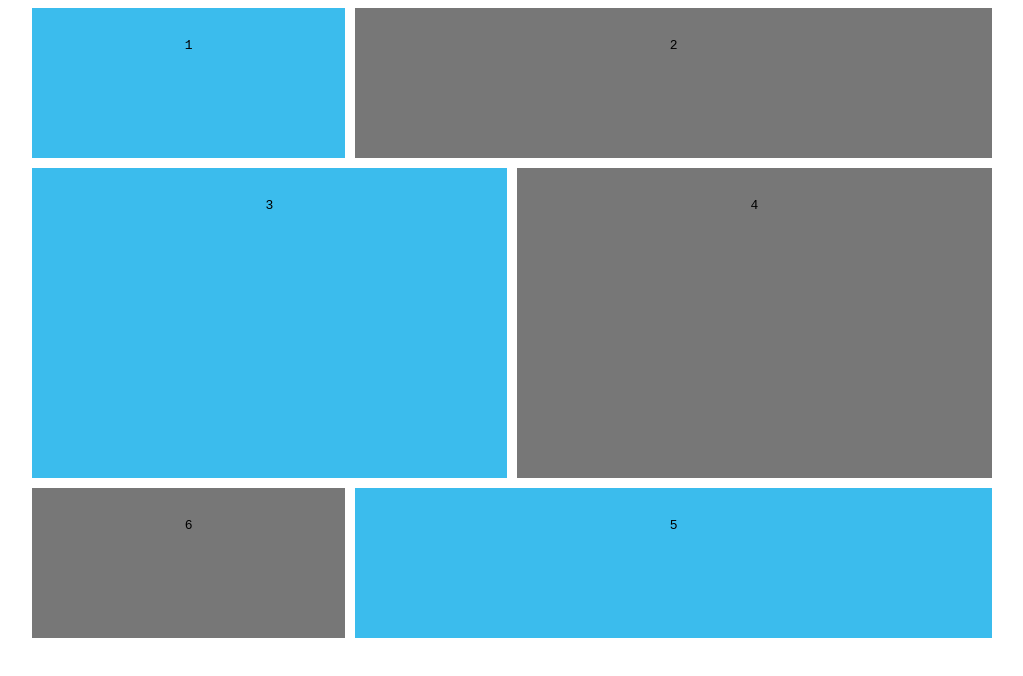
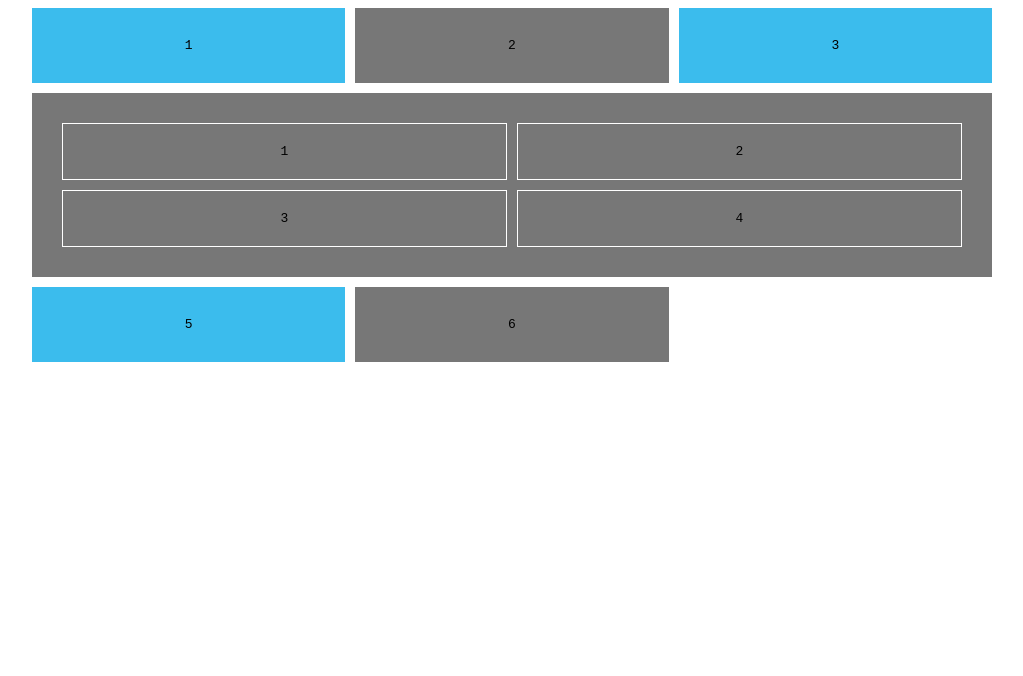
Before and after one commit to rtjae1/wryanNetNinjaGrid, a plain HTML site: page index.html in a window 1280 px wide. Shown: the whole page, without its empty margins (128-1151 px from the left). Drawn offline with Linux system fonts and the light colour scheme.

Commit message:
nested grid

```diff
--- a/assets/css/styles.css
+++ b/assets/css/styles.css
@@ -5,8 +5,7 @@ body {
 }
 #content {
   display: grid;
-    grid-template-columns: repeat(6, 1fr);
-    grid-template-rows: repeat(4, minmax(150px, auto));
+  grid-template-columns: repeat(3, 1fr);
   grid-gap: 10px;
   max-width: 960px;
   margin: 0 auto;
@@ -18,24 +17,14 @@ body {
 #content div:nth-child(even) {
   background: #777;
 }
-.one {
-    grid-column: 1/3;
+.nested {
+  display: grid;
+  grid-template-columns: 1fr 1fr;
+  grid-gap: 10px;
+  grid-column: span 3;
 }
-.two {
-    grid-column: 3/7;
+.nested p {
+  border: 1px solid #fff;
+  padding: 20px;
+  margin: 0;
 }
-.three {
-    grid-column: 1/4;
-    grid-row: 2/4;
-}
-.four {
-    grid-column: 4/7;
-    grid-row: 2/4;
-}
-.five {
-    grid-column: 3/7;
-}
-.six {
-    grid-row: 4;
-    grid-column: 1/3;
-}
--- a/index.html
+++ b/index.html
@@ -1,19 +1,24 @@
 <!DOCTYPE html>
 <html lang="en">
-<head>
-    <meta charset="UTF-8">
-    <meta name="viewport" content="width=device-width, initial-scale=1.0">
+  <head>
+    <meta charset="UTF-8" />
+    <meta name="viewport" content="width=device-width, initial-scale=1.0" />
     <title>wryan | netNinjaGrid</title>
-    <link rel="stylesheet" href="./assets/css/styles.css">
-</head>
-<body>
+    <link rel="stylesheet" href="./assets/css/styles.css" />
+  </head>
+  <body>
     <div id="content">
-        <div class='one'>1</div>
-        <div class='two'>2</div>
-        <div class='three'>3</div>
-        <div class='four'>4</div>
-        <div class='five'>5</div>
-        <div class='six'>6</div>
+      <div>1</div>
+      <div>2</div>
+      <div>3</div>
+      <div class="nested">
+          <p>1</p>
+          <p>2</p>
+          <p>3</p>
+          <p>4</p>
+      </div>
+      <div>5</div>
+      <div>6</div>
     </div>
-</body>
+  </body>
 </html>
```
